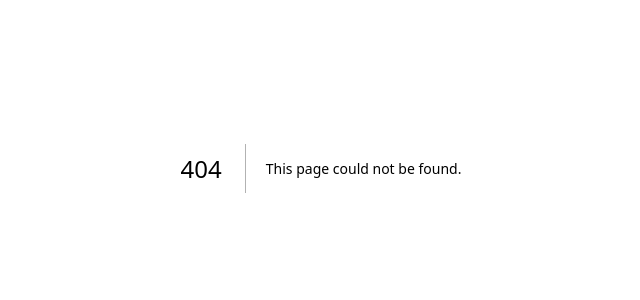
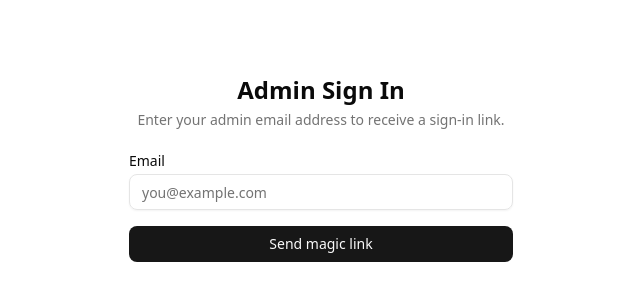
Before and after one commit to anudeike/retengin, a Next.js app: page /login/admin in a window 1280 px wide. Before the commit this address had no page. Shown: the part 232-532 px from the top of the page, without its empty margins (319-959 px from the left). Built offline with nearby package versions, Linux system fonts and the light colour scheme.

Commit message:
feat: add /login/admin page

```diff
--- /dev/null
+++ b/app/login/admin/page.tsx
@@ -0,0 +1,12 @@
+import { LoginForm } from '@/components/auth/LoginForm'
+import { sendAdminMagicLink } from './actions'
+
+export default function AdminLoginPage() {
+  return (
+    <LoginForm
+      title="Admin Sign In"
+      description="Enter your admin email address to receive a sign-in link."
+      onSubmit={sendAdminMagicLink}
+    />
+  )
+}
```
